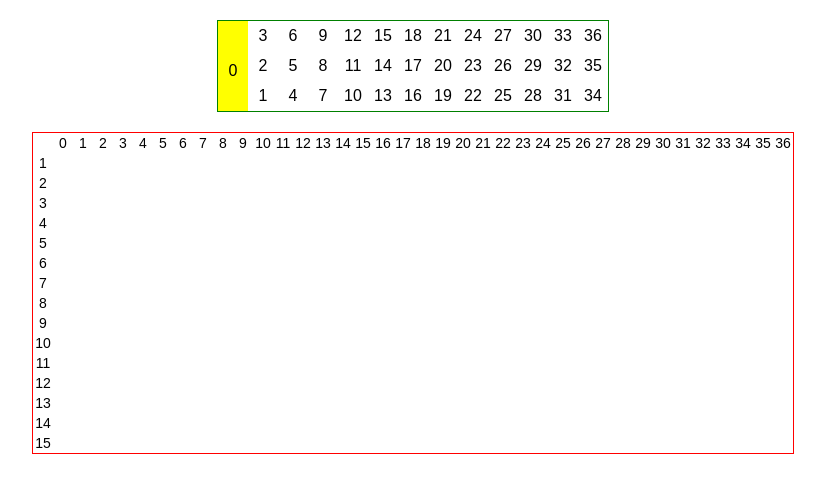
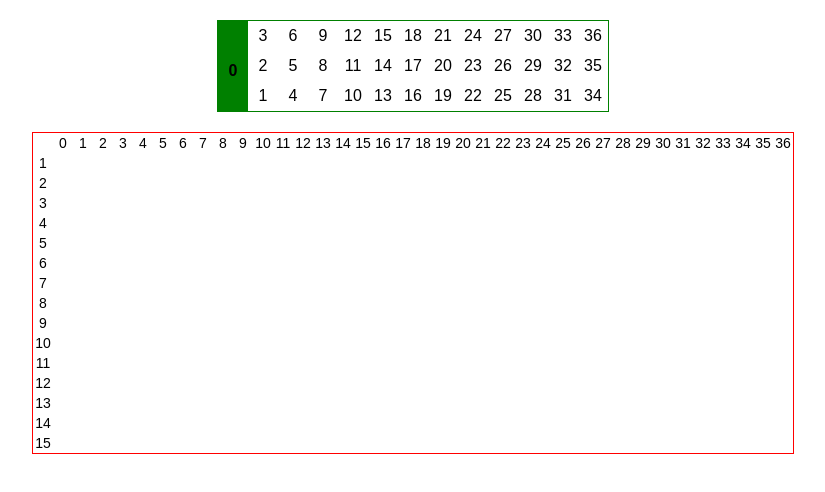
Before and after one commit to ayk/tracker, a plain HTML site: page index.html in a window 1280 px wide. In both pictures the pointer is over the element 460 px from the left and 66 px from the top of the page. Shown: the whole page, without its empty margins (227-1052 px from the left). Drawn offline with nearby package versions, Linux system fonts and the light colour scheme.

Commit message:
Update index.html

```diff
--- a/index.html
+++ b/index.html
@@ -5,7 +5,7 @@
 			  font-family: "Arial", Times, serif;
 			}
 
-			.board div:hover {background: yellow; cursor: pointer;}
+			.board div:hover {background: green; font-weight: bold; cursor: pointer;}
 
 			div.number {
 			  float:left;
```
